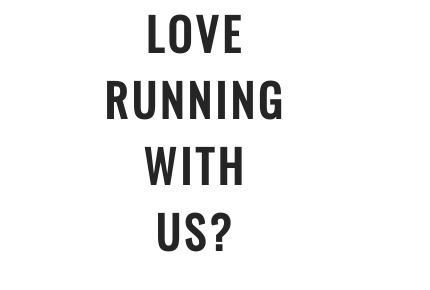
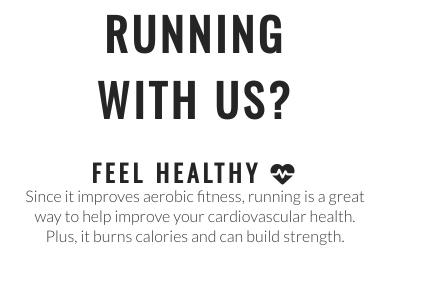
Before and after one commit to MJMcP/love-running, a plain HTML site: page index.html in a window 390 px wide. Shown: the part 816-1106 px from the top of the page, 430 px wide, since content can reach past the window. Drawn offline with nearby package versions, Linux system fonts and the light colour scheme.

Commit message:
Add styles for club ethos section on mobile screens and corrected layout issue in this section for screen resizing

```diff
--- a/assets/css/style.css
+++ b/assets/css/style.css
@@ -140,7 +140,7 @@ sites and use this same principle*/
 hr {
     border-top: 1px solid #3a3a3a;
     width: 100%;
-    margin: 5px;
+    margin: 5px 0;
 }
 
 .left-about-heading {
@@ -244,7 +244,7 @@ footer {
     clear: both;
     line-height: 0;
     column-count: 4;
-    column-gap: 0px;
+    column-gap: 0;
 }
 
 #photos > img {
@@ -295,3 +295,28 @@ footer {
         margin-bottom: 20px;
         line-height: 25px;
     }
+
+    #cover-text {
+        left: 0;
+    }
+
+    #club-ethos {
+        width: 90%;
+        height: 1200px;
+        margin: 0 auto;
+    }
+
+    .left-about-heading, .right-about-heading {
+        width: inherit;
+    }
+
+    .left-about-heading h2, .right-about-heading h2 {
+        width: 100%;
+        text-align: center;
+    }
+
+    .left-about-heading p, .right-about-heading p {
+        text-align: center;
+        padding: 0, 20px;
+    }
+}
```
